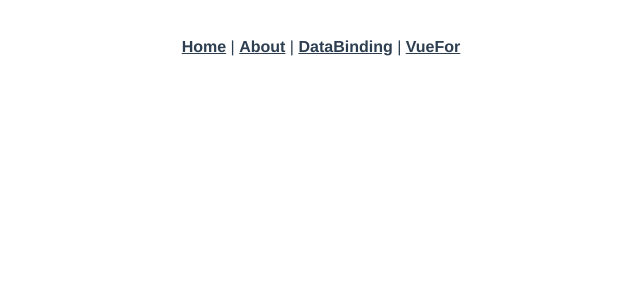
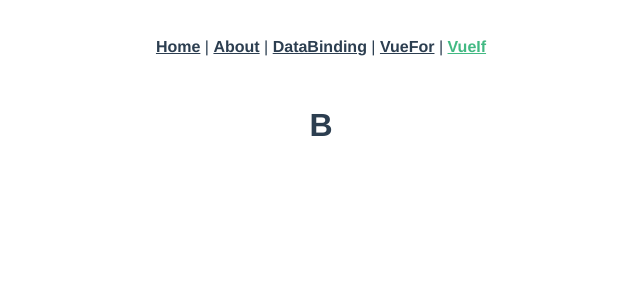
Before and after one commit to sbpark88/Vue.js-Short-Book, a Vue app in the folder vue-start-project/: page /vueif in a window 1280 px wide. Shown: the top 300 px of the page, without its empty margins (319-959 px from the left). Built offline with nearby package versions, Linux system fonts and the light colour scheme.

Commit message:
Add: Add 'v-if'

```diff
--- a/vue-start-project/src/App.vue
+++ b/vue-start-project/src/App.vue
@@ -3,7 +3,8 @@
     <router-link to="/">Home</router-link> |
     <router-link to="/about">About</router-link> |
     <router-link to="/databinding">DataBinding</router-link> |
-    <router-link to="/vueFor">VueFor</router-link>
+    <router-link to="/vueFor">VueFor</router-link> |
+    <router-link to="/vueIf">VueIf</router-link>
   </nav>
   <router-view/>
 </template>
--- a/vue-start-project/src/router/index.js
+++ b/vue-start-project/src/router/index.js
@@ -25,6 +25,12 @@ const routes = [
     path: '/vueFor',
     name: 'vueFor',
     component: () => import(/* webpackChunkName: "vueFor" */ '../views/VueFor.vue')
+  },
+  {
+    path: '/vueif',
+    name: 'vueIf',
+    component: () => import(/* webpackChunkName: "vueFor" */ '../views/VueIf.vue')
+
   }
 ]
 
--- /dev/null
+++ b/vue-start-project/src/views/VueIf.vue
@@ -0,0 +1,22 @@
+<template>
+  <div>
+    <h1 v-if="type === 'A'">A</h1>
+    <h1 v-else-if="type === 'B'">B</h1>
+    <h1 v-else>Others</h1>
+  </div>
+</template>
+
+<script>
+export default {
+  name: "VueIf",
+  data() {
+    return {
+      type: 'B'
+    }
+  },
+}
+</script>
+
+<style scoped>
+
+</style>
```
